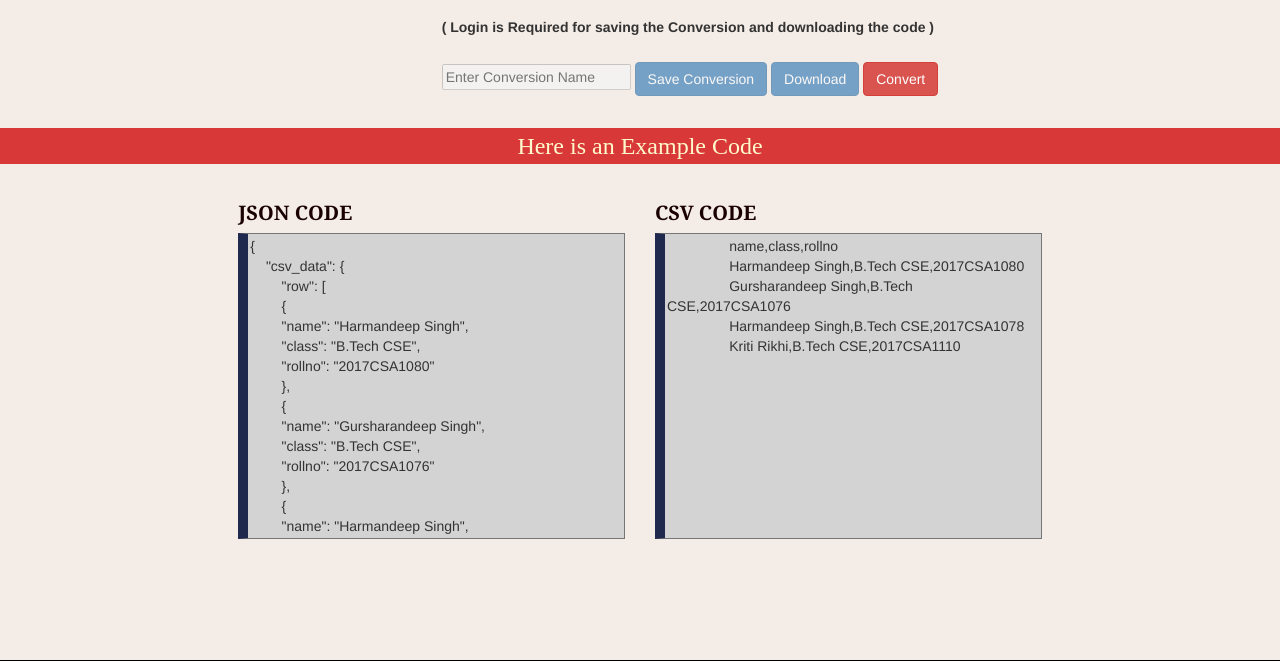
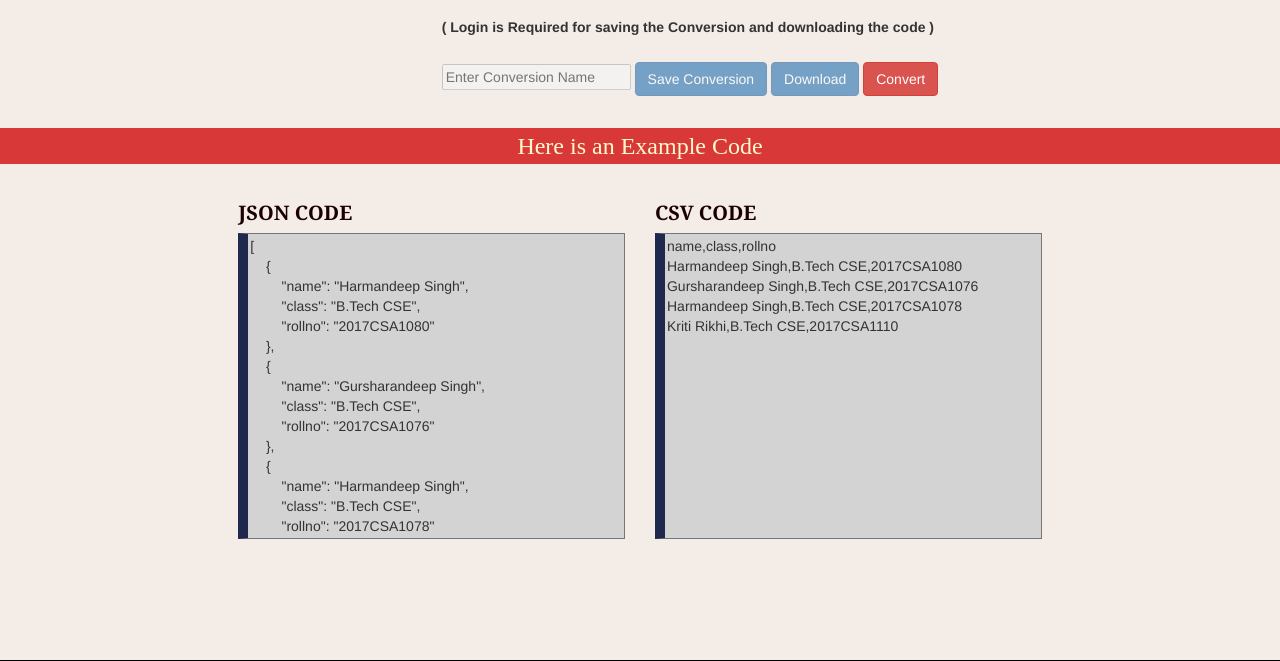
Before and after one commit to SinghHrmn/ConvertMaster, a Django app: page /convert/json-to-csv in a window 1280 px wide. Shown: the part 571-1232 px from the top of the page. Run offline with Django 3.2, Linux system fonts and the light colour scheme; parts of the project's set-up code (start-up, migrations or seed data) failed here and were passed over; some libraries are stand-ins or nearby versions.

Commit message:
json to csv example changed

```diff
--- a/src/templates/convertEngine/json_to_csv.html
+++ b/src/templates/convertEngine/json_to_csv.html
@@ -90,9 +90,7 @@
             <label for="" style="font-family: Cambria, Cochin, Georgia, Times, 'Times New Roman', serif;font-size:2rem;color:#1a0000">JSON CODE
             </label><br>
             <textarea readonly cols="50" rows="15" style="resize: none;border-left: solid 10px #1f284d; background: lightgrey; width:100%">
-{
-    "csv_data": {
-        "row": [
+[
     {
         "name": "Harmandeep Singh",
         "class": "B.Tech CSE",
@@ -114,8 +112,7 @@
         "rollno": "2017CSA1110"
     }
 ]
-    }
-}
+
 </textarea>
         </div>
 
```
Lines whose indentation alone changed are shown as unchanged.
